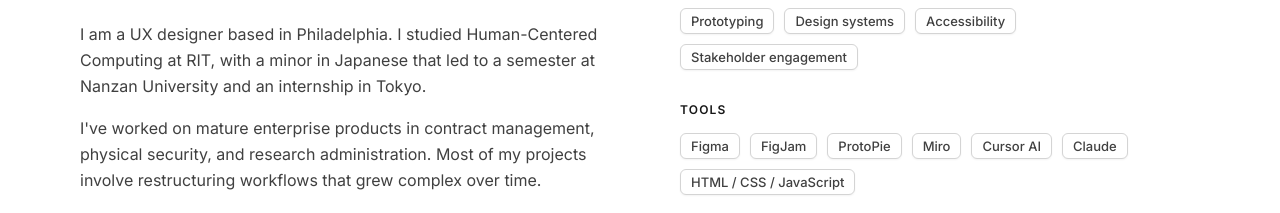
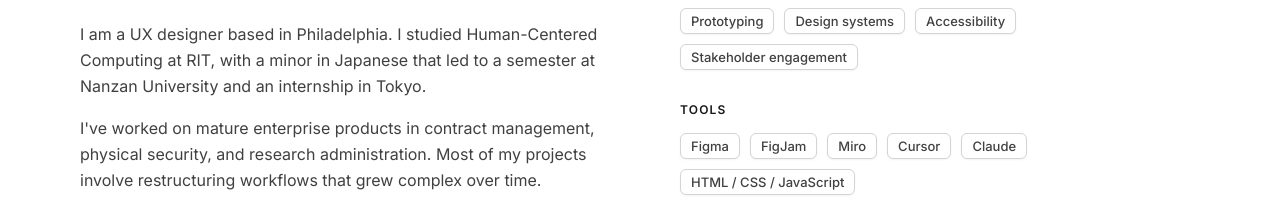
Before and after one commit to Scaranman/scaranman.github.io, a website: page index.html in a window 1280 px wide. Shown: the part 1264-1477 px from the top of the page. Drawn offline with nearby package versions, Linux system fonts and the light colour scheme.

Commit message:
Update index.html
removed protopie from tools

```diff
--- a/index.html
+++ b/index.html
@@ -181,9 +181,8 @@
           <div style="display:flex; flex-wrap:wrap; gap:10px">
             <span style="padding:4px 10px; border:1px solid #d4d4d4; border-radius:6px; background:#fff; font-size:13px; font-weight:500; color:#404040; box-shadow:0 1px 2px rgba(10,10,10,.05)">Figma</span>
             <span style="padding:4px 10px; border:1px solid #d4d4d4; border-radius:6px; background:#fff; font-size:13px; font-weight:500; color:#404040; box-shadow:0 1px 2px rgba(10,10,10,.05)">FigJam</span>
-            <span style="padding:4px 10px; border:1px solid #d4d4d4; border-radius:6px; background:#fff; font-size:13px; font-weight:500; color:#404040; box-shadow:0 1px 2px rgba(10,10,10,.05)">ProtoPie</span>
             <span style="padding:4px 10px; border:1px solid #d4d4d4; border-radius:6px; background:#fff; font-size:13px; font-weight:500; color:#404040; box-shadow:0 1px 2px rgba(10,10,10,.05)">Miro</span>
-            <span style="padding:4px 10px; border:1px solid #d4d4d4; border-radius:6px; background:#fff; font-size:13px; font-weight:500; color:#404040; box-shadow:0 1px 2px rgba(10,10,10,.05)">Cursor AI</span>
+            <span style="padding:4px 10px; border:1px solid #d4d4d4; border-radius:6px; background:#fff; font-size:13px; font-weight:500; color:#404040; box-shadow:0 1px 2px rgba(10,10,10,.05)">Cursor</span>
             <span style="padding:4px 10px; border:1px solid #d4d4d4; border-radius:6px; background:#fff; font-size:13px; font-weight:500; color:#404040; box-shadow:0 1px 2px rgba(10,10,10,.05)">Claude</span>
             <span style="padding:4px 10px; border:1px solid #d4d4d4; border-radius:6px; background:#fff; font-size:13px; font-weight:500; color:#404040; box-shadow:0 1px 2px rgba(10,10,10,.05)">HTML / CSS / JavaScript</span>
           </div>
```
